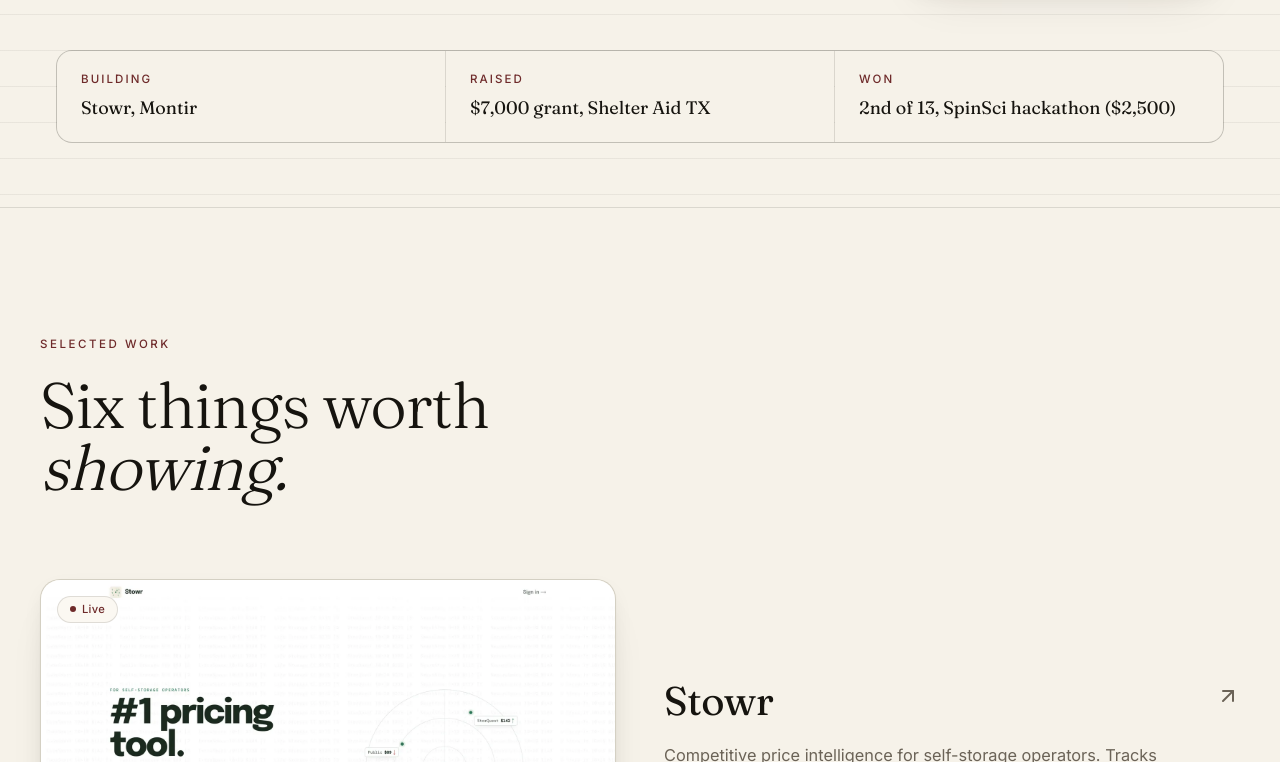
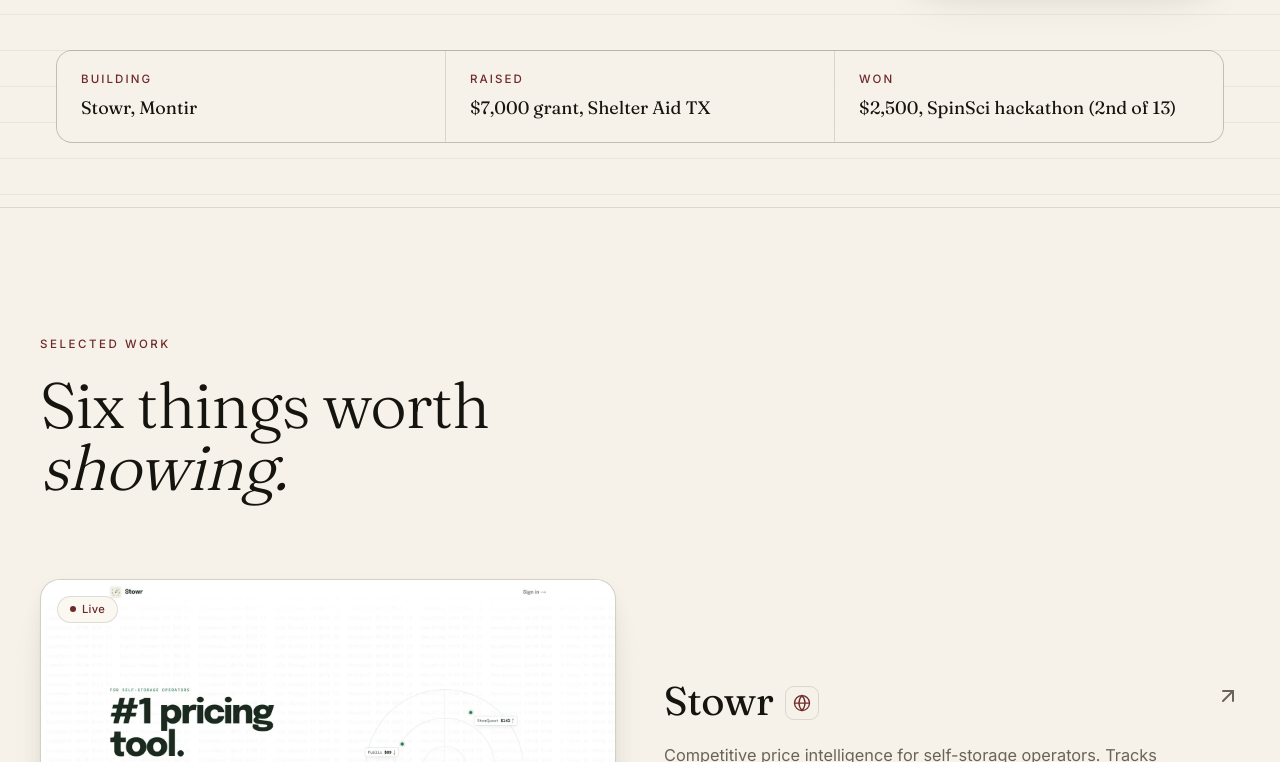
Before and after one commit to Vedant0667/personal-project, a Next.js app: page / in a window 1280 px wide. Shown: the part 598-1360 px from the top of the page. Built offline with nearby package versions, Linux system fonts and the light colour scheme.

Commit message:
Add medium-of-work type badges to project cards
Show a platform symbol (iOS/web/nonprofit/hardware) beside each project
name on flagship rows and supporting cards, driven by category. Minor
hero/contact copy tweaks.

Co-Authored-By: Claude Opus 4.8 <noreply@anthropic.com>

```diff
--- a/src/components/ContactSection.tsx
+++ b/src/components/ContactSection.tsx
@@ -26,7 +26,7 @@ export default function ContactSection() {
           </p>
 
           <h2 className="display-soft max-w-3xl text-[clamp(2.5rem,7vw,5rem)] font-light leading-[0.98] tracking-[-0.025em] text-ink">
-            Say hello.
+            Say hello!
           </h2>
 
           <p className="mt-6 max-w-md text-[1.05rem] leading-relaxed text-muted">
--- a/src/components/ProjectsSection.tsx
+++ b/src/components/ProjectsSection.tsx
@@ -4,7 +4,14 @@ import { useState } from "react"
 import { motion } from "framer-motion"
 import { ProjectModal } from "@/components/ui/project-modal"
 import { projects } from "@/data/projects"
-import { ArrowUpRight } from "lucide-react"
+import {
+  ArrowUpRight,
+  Smartphone,
+  Globe,
+  HeartHandshake,
+  Cpu,
+  type LucideIcon,
+} from "lucide-react"
 
 const indexed = projects.map((p, i) => ({ ...p, originalIndex: i }))
 type IndexedProject = (typeof indexed)[number]
@@ -27,6 +34,54 @@ function liveLabel(project: IndexedProject) {
   const site = project.links?.find((l) => /website/i.test(l.label))
   if (site) return "Live"
   return null
+}
+
+// Medium-of-the-work symbols that sit beside the project name. Driven by the
+// existing category field; an App Store link adds the store mark alongside the
+// platform symbol (a shipped iOS app reads as phone + Apple).
+type BadgeSymbol = { Icon: LucideIcon; label: string }
+
+function typeBadges(project: IndexedProject): BadgeSymbol[] {
+  switch (project.category) {
+    case "Mobile":
+      return [{ Icon: Smartphone, label: "iOS app" }]
+    case "Web":
+      return [{ Icon: Globe, label: "Web app" }]
+    case "Nonprofit":
+      return [{ Icon: HeartHandshake, label: "Nonprofit" }]
+    case "Hardware":
+      return [{ Icon: Cpu, label: "Hardware" }]
+    default:
+      return []
+  }
+}
+
+function TypeBadge({ project, box = 30 }: { project: IndexedProject; box?: number }) {
+  const symbols = typeBadges(project)
+  if (symbols.length === 0) return null
+  const icon = Math.round(box * 0.52)
+  return (
+    <span
+      className="flex shrink-0 items-center gap-1.5"
+      // Optical nudge: center the boxes on the display serif's cap height
+      // rather than its taller line-box center.
+      style={{ transform: `translateY(${box * 0.06}px)` }}
+    >
+      {symbols.map(({ Icon, label }) => (
+        <span
+          key={label}
+          className="grid place-items-center rounded-[0.55rem] border border-hairline text-accent-ink"
+          style={{ width: box, height: box }}
+          role="img"
+          aria-label={label}
+        >
+          <Icon style={{ width: icon, height: icon }} strokeWidth={1.75} aria-hidden>
+            <title>{label}</title>
+          </Icon>
+        </span>
+      ))}
+    </span>
+  )
 }
 
 export default function ProjectsSection() {
@@ -172,9 +227,12 @@ function FlagshipRow({
       {/* Copy */}
       <div className={reverse ? "lg:order-1" : ""}>
         <div className="flex items-start justify-between gap-4">
+          <div className="flex flex-wrap items-center gap-x-3 gap-y-2">
             <h3 className="font-display text-[2rem] font-normal leading-tight tracking-[-0.01em] text-ink md:text-[2.5rem]">
               {project.title}
             </h3>
+            <TypeBadge project={project} box={34} />
+          </div>
           <ArrowUpRight className="mt-2 h-6 w-6 shrink-0 text-muted transition-[color,transform] duration-300 group-hover:-translate-y-0.5 group-hover:translate-x-0.5 group-hover:text-accent" />
         </div>
 
@@ -241,9 +299,12 @@ function SupportingCard({
 
       <div className="flex flex-1 flex-col p-6 md:p-7">
         <div className="flex items-start justify-between gap-3">
+          <div className="flex flex-wrap items-center gap-x-2.5 gap-y-1.5">
             <h3 className="font-display text-[1.6rem] font-normal leading-tight tracking-[-0.01em] text-ink">
               {project.title}
             </h3>
+            <TypeBadge project={project} box={28} />
+          </div>
           <ArrowUpRight className="mt-1.5 h-5 w-5 shrink-0 text-muted transition-[color,transform] duration-300 group-hover:-translate-y-0.5 group-hover:translate-x-0.5 group-hover:text-accent" />
         </div>
         <p className="mt-3 text-[0.95rem] leading-relaxed text-muted">
--- a/src/components/ui/portfolio-hero.tsx
+++ b/src/components/ui/portfolio-hero.tsx
@@ -77,7 +77,7 @@ const RevealText: React.FC<RevealTextProps> = ({
 const NOW: { label: string; value: string }[] = [
   { label: "Building", value: "Stowr, Montir" },
   { label: "Raised", value: "$7,000 grant, Shelter Aid TX" },
-  { label: "Won", value: "2nd of 13, SpinSci hackathon ($2,500)" },
+  { label: "Won", value: "$2,500, SpinSci hackathon (2nd of 13)" },
 ];
 
 const NAV = [
```
Lines whose indentation alone changed are shown as unchanged.
